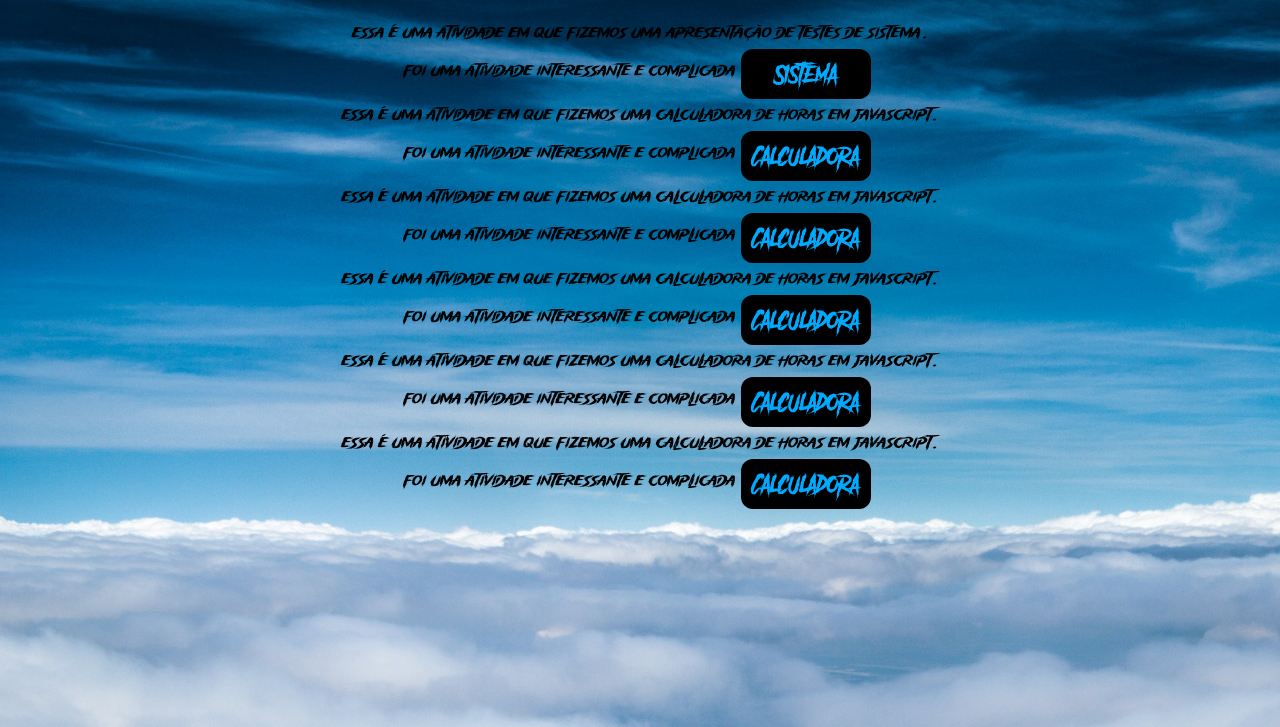
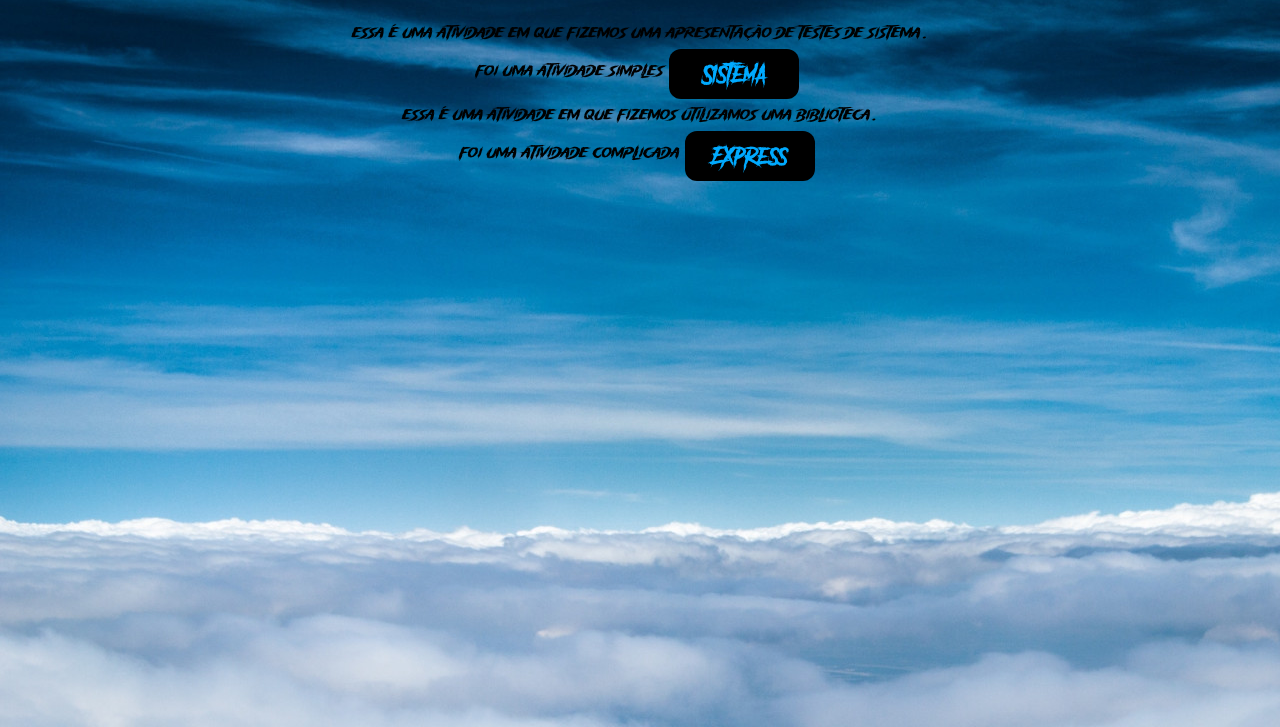
Before and after one commit to KauaPND/Portf-lio, a plain HTML site: page Técnico/t3.html in a window 1280 px wide. Shown: the part 73-800 px from the top of the page. Drawn offline with Linux system fonts and the light colour scheme; files whose address does not match are found by name.

Commit message:
Add files via upload

```diff
--- a/Técnico/t3.html
+++ b/Técnico/t3.html
@@ -11,32 +11,12 @@
     <div class="container">
         <div class="btn-social">
     Essa é uma atividade em que fizemos uma apresentação de testes de sistema.<br>
-    Foi uma atividade interessante e complicada<a href="https://www.canva.com/design/DAGYJIA_cJo/Wb10OmrnXOuZ31-H3tB9oQ/edit?utm_content=DAGYJIA_cJo&utm_campaign=designshare&utm_medium=link2&utm_source=sharebutton"><button>Sistema</button></a><br>
+    Foi uma atividade simples<a href="https://www.canva.com/design/DAGYJIA_cJo/Wb10OmrnXOuZ31-H3tB9oQ/edit?utm_content=DAGYJIA_cJo&utm_campaign=designshare&utm_medium=link2&utm_source=sharebutton"><button>Sistema</button></a><br>
 </div>
 <div class="container">
     <div class="btn-social">
-Essa é uma atividade em que fizemos uma calculadora de horas em JavaScript.<br>
-Foi uma atividade interessante e complicada<a href="https://calculadoradeh.vercel.app/"><button>Calculadora</button></a><br>
-</div>
-<div class="container">
-    <div class="btn-social">
-Essa é uma atividade em que fizemos uma calculadora de horas em JavaScript.<br>
-Foi uma atividade interessante e complicada<a href="https://calculadoradeh.vercel.app/"><button>Calculadora</button></a><br>
-</div>
-<div class="container">
-    <div class="btn-social">
-Essa é uma atividade em que fizemos uma calculadora de horas em JavaScript.<br>
-Foi uma atividade interessante e complicada<a href="https://calculadoradeh.vercel.app/"><button>Calculadora</button></a><br>
-</div>
-<div class="container">
-    <div class="btn-social">
-Essa é uma atividade em que fizemos uma calculadora de horas em JavaScript.<br>
-Foi uma atividade interessante e complicada<a href="https://calculadoradeh.vercel.app/"><button>Calculadora</button></a><br>
-</div>
-<div class="container">
-    <div class="btn-social">
-Essa é uma atividade em que fizemos uma calculadora de horas em JavaScript.<br>
-Foi uma atividade interessante e complicada<a href="https://calculadoradeh.vercel.app/"><button>Calculadora</button></a><br>
+Essa é uma atividade em que fizemos utilizamos uma biblioteca.<br>
+Foi uma atividade complicada<a href="https://github.com/KauaPND/AtividadeExpress.git"><button>Express</button></a><br>
 </div>
 </div>
 </body>
```
Also changed, not shown: Técnico/t2.html (+11 -7 lines).
